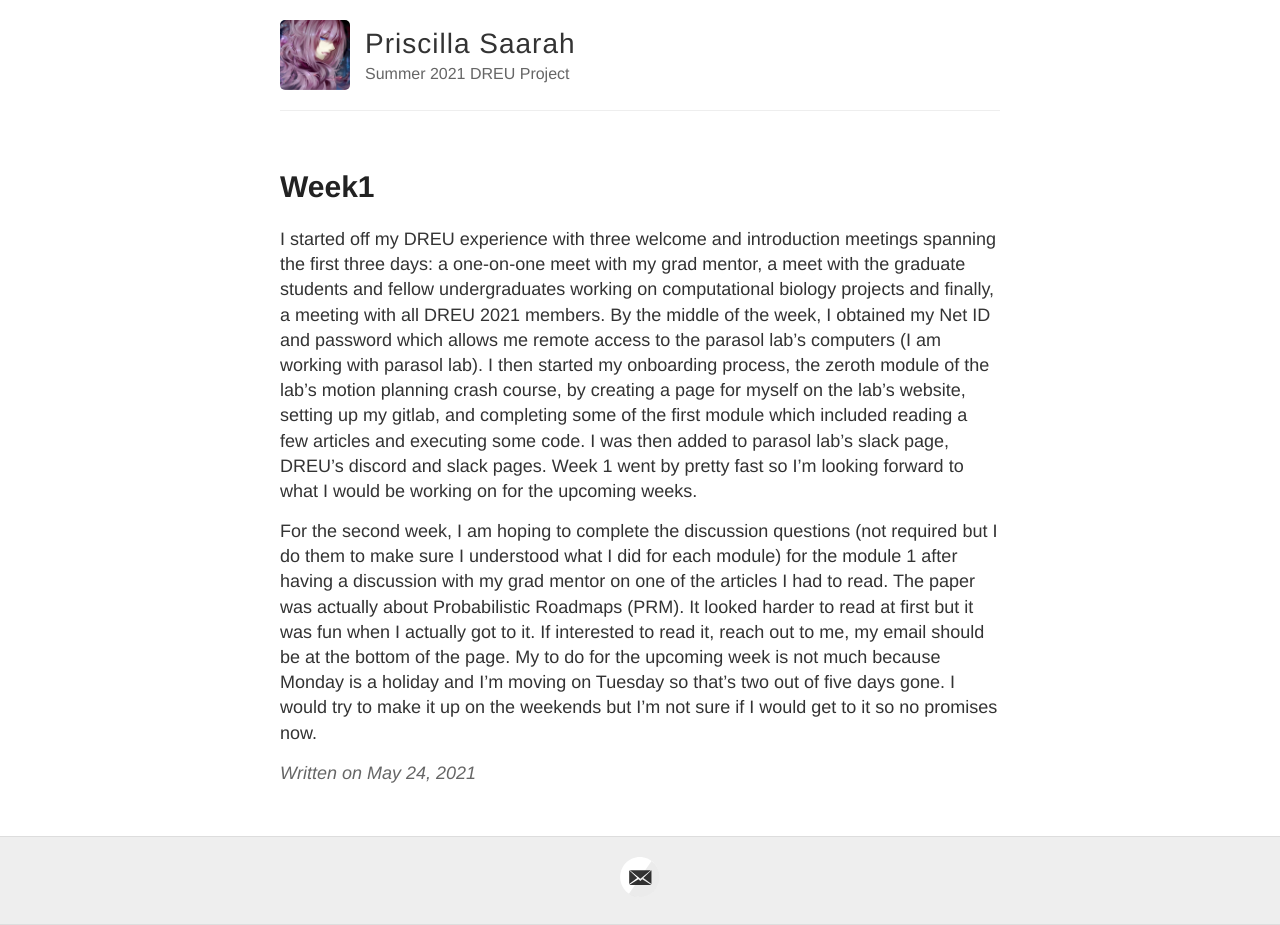
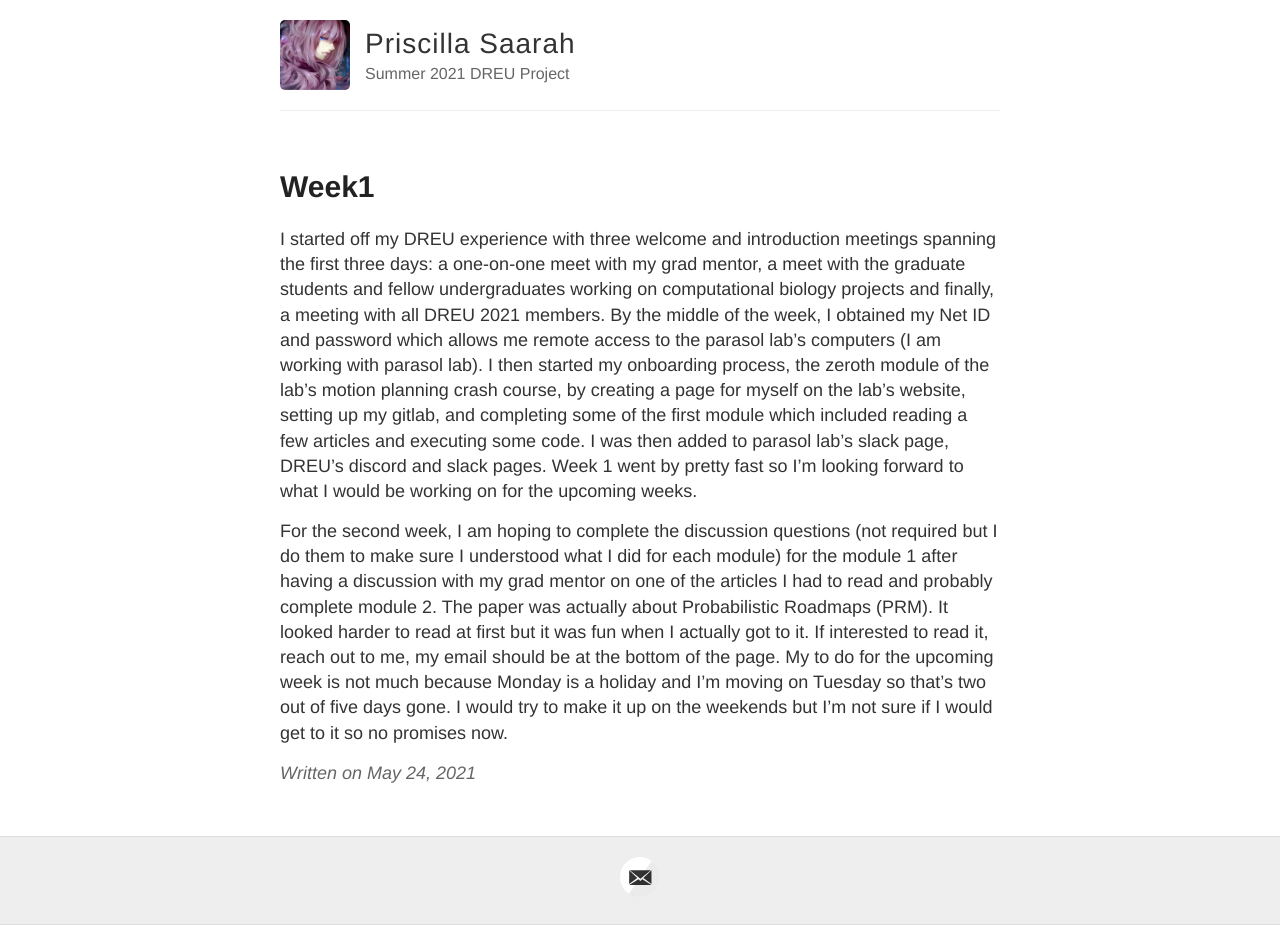
Before and after one commit to Ceella24/DREU21, a Jekyll site: the page built from _posts/2021-05-24-week1.md, in a window 1280 px wide. Built offline with Jekyll 4.4.1, drawn with Linux system fonts in a browser that asks for light colours; our own code applies the rules of GitHub Pages for plain Markdown files.

Commit message:
Update 2021-05-24-week1.md

```diff
--- a/_posts/2021-05-24-week1.md
+++ b/_posts/2021-05-24-week1.md
@@ -3,4 +3,4 @@
 By the middle of the week, I obtained my Net ID and password which allows me remote access to the parasol lab’s computers (I am working with parasol lab).
 I then started my onboarding process, the zeroth module of the lab's motion planning crash course, by creating a page for myself on the lab’s website, setting up my gitlab, and completing some of the first module which included reading a few articles and executing some code. I was then added to parasol lab's slack page, DREU's discord and slack pages. Week 1 went by pretty fast so I'm looking forward to what I would be working on for the upcoming weeks.
 
-For the second week, I am hoping to complete the discussion questions (not required but I do them to make sure I understood what I did for each module) for the module 1 after having a discussion with my grad mentor on one of the articles I had to read. The paper was actually about Probabilistic Roadmaps (PRM). It looked harder to read at first but it was fun when I actually got to it. If interested to read it, reach out to me, my email should be at the bottom of the page. My to do for the upcoming week is not much because Monday is a holiday and I'm moving on Tuesday so that's two out of five days gone. I would try to make it up on the weekends but I'm not sure if I would get to it so no promises now.
+For the second week, I am hoping to complete the discussion questions (not required but I do them to make sure I understood what I did for each module) for the module 1 after having a discussion with my grad mentor on one of the articles I had to read and probably complete module 2. The paper was actually about Probabilistic Roadmaps (PRM). It looked harder to read at first but it was fun when I actually got to it. If interested to read it, reach out to me, my email should be at the bottom of the page. My to do for the upcoming week is not much because Monday is a holiday and I'm moving on Tuesday so that's two out of five days gone. I would try to make it up on the weekends but I'm not sure if I would get to it so no promises now.
```
